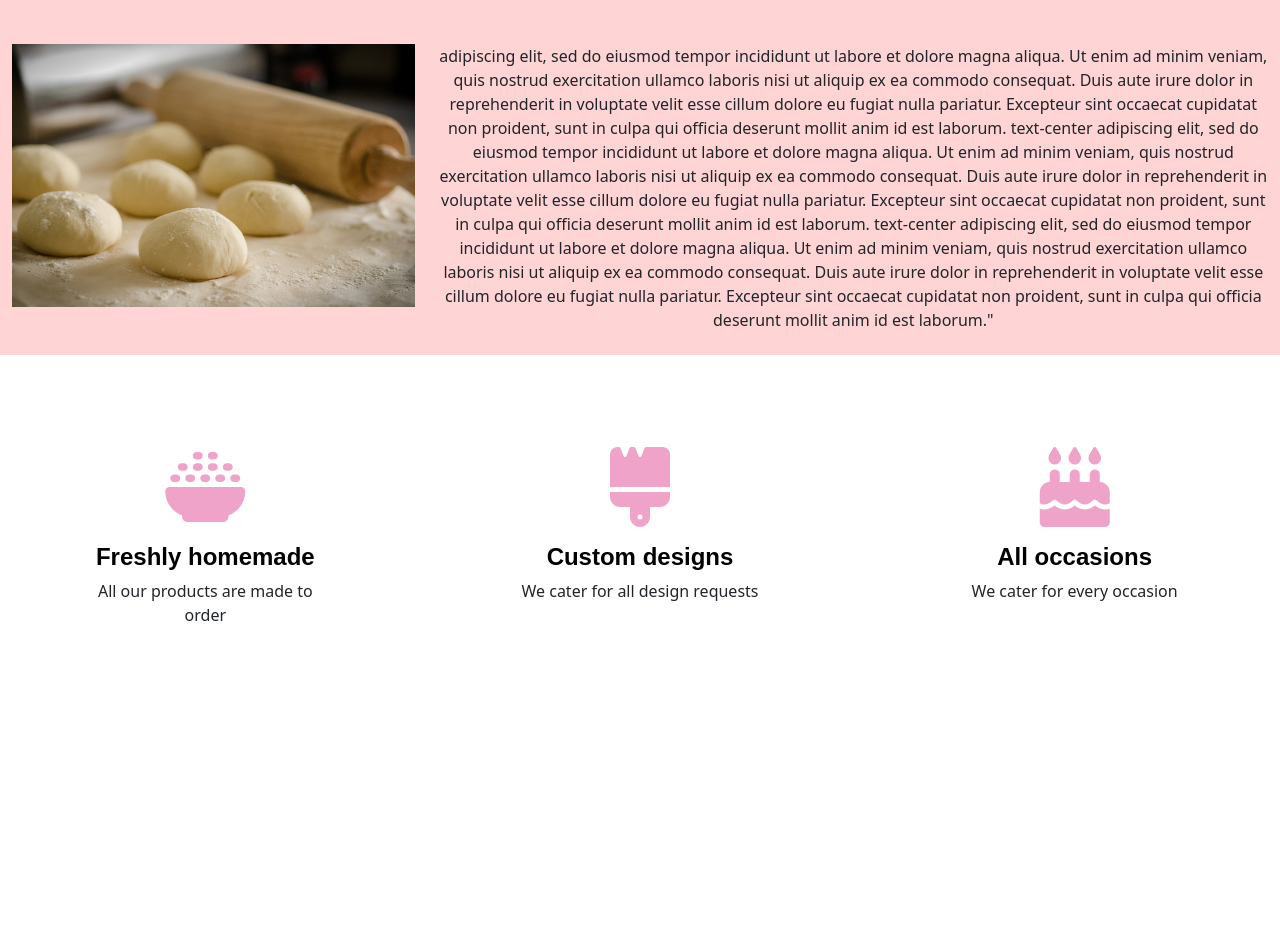
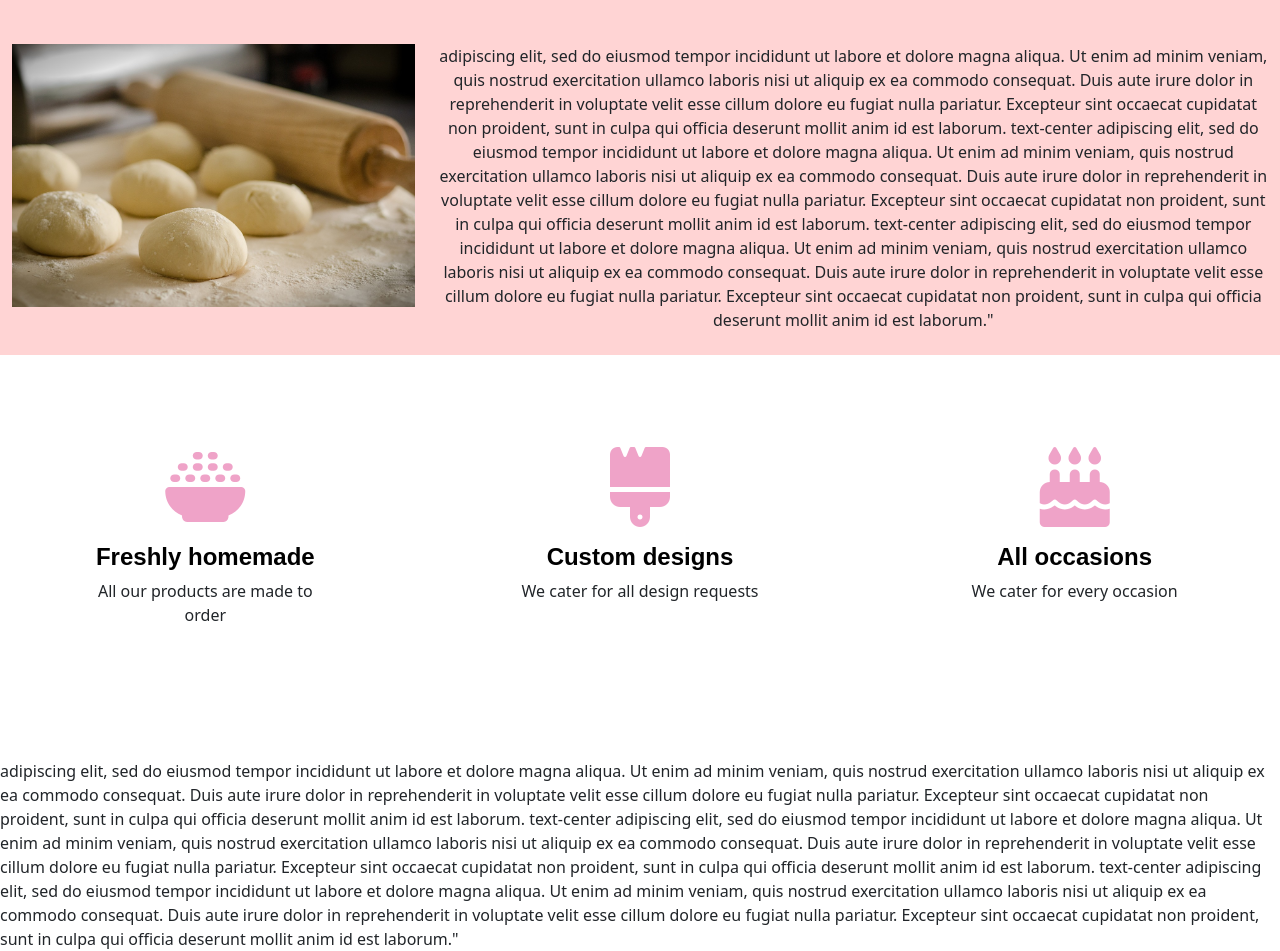
Before and after one commit to bnmz41998/bnmz41998.github.io, a plain HTML site: page index.html in a window 1280 px wide. Shown: the part 78-1029 px from the top of the page. Before the commit the page ends 813 px from the top, so only its background shows below. Drawn offline with nearby package versions, Linux system fonts and the light colour scheme.

Commit message:
Update index.html

```diff
--- a/index.html
+++ b/index.html
@@ -77,14 +77,22 @@
         <h4>All occasions</h4>
         <p>We cater for every occasion</p>
        </div>
-
-
-     </div>
+        </div>
+        </section>
+    </container>
 
 
 
 
-    </section>
+        <!-----Middle section code-->
+        <container class= "container-fluid "></container>
+         <section id = "middle-container">
+            <div class = "row">
+             <div class = "mid-container col-lg-12 col-md-6 col-sm-12">
+                adipiscing elit, sed do eiusmod tempor incididunt ut labore et dolore magna aliqua. Ut enim ad minim veniam, quis nostrud exercitation ullamco laboris nisi ut aliquip ex ea commodo consequat. Duis aute irure dolor in reprehenderit in voluptate velit esse cillum dolore eu fugiat nulla pariatur. Excepteur sint occaecat cupidatat non proident, sunt in culpa qui officia deserunt mollit anim id est laborum. text-center adipiscing elit, sed do eiusmod tempor incididunt ut labore et dolore magna aliqua. Ut enim ad minim veniam, quis nostrud exercitation ullamco laboris nisi ut aliquip ex ea commodo consequat. Duis aute irure dolor in reprehenderit in voluptate velit esse cillum dolore eu fugiat nulla pariatur. Excepteur sint occaecat cupidatat non proident, sunt in culpa qui officia deserunt mollit anim id est laborum. text-center adipiscing elit, sed do eiusmod tempor incididunt ut labore et dolore magna aliqua. Ut enim ad minim veniam, quis nostrud exercitation ullamco laboris nisi ut aliquip ex ea commodo consequat. Duis aute irure dolor in reprehenderit in voluptate velit esse cillum dolore eu fugiat nulla pariatur. Excepteur sint occaecat cupidatat non proident, sunt in culpa qui officia deserunt mollit anim id est laborum."
+            </div>
+             </div>
+            </container>
 
 
 
```
